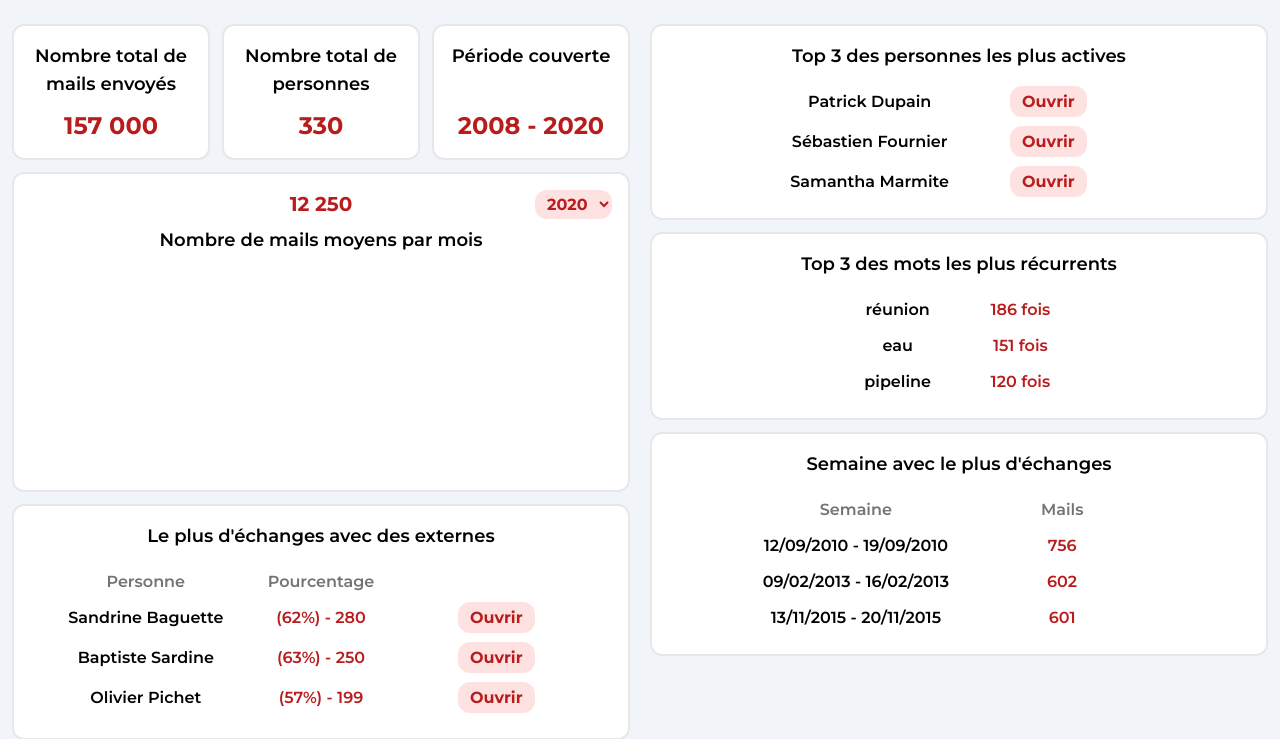
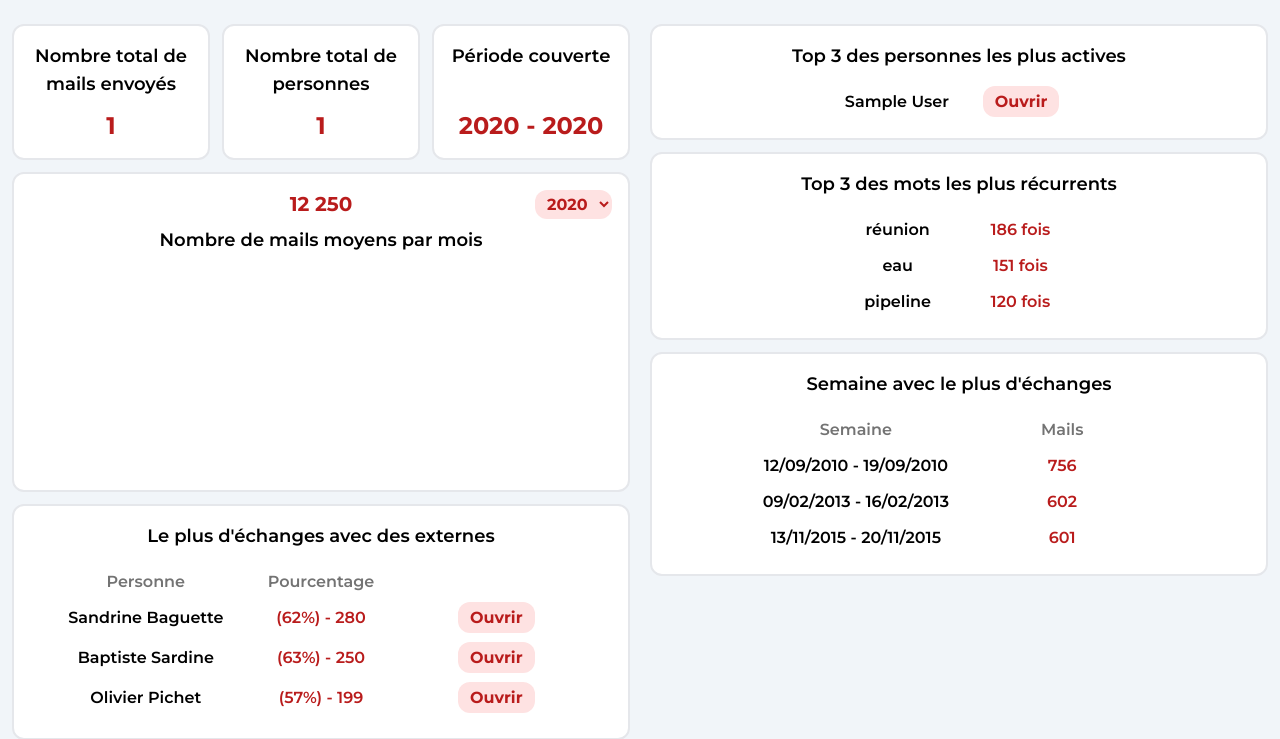
Before and after one commit to soniiix/enron-data-visualizer, a Django app: page / in a window 1280 px wide. Shown: the part 80-819 px from the top of the page. Run offline with Django 5.2, Linux system fonts and the light colour scheme; tables that the repository leaves empty hold one stand-in row (values such as "Sample post"); some libraries are stand-ins or nearby versions.

Commit message:
feat: retrieve main stats and top 3 people and display them

```diff
--- a/base_app/templates/home.html
+++ b/base_app/templates/home.html
@@ -27,15 +27,15 @@
             <div class="grid grid-cols-1 sm:grid-cols-1 lg:grid-cols-3 gap-3 w-full text-center mb-3">
                 <div class="flex flex-col items-center justify-between bg-white p-2 sm:p-4 rounded-xl border-gray-200 border-2">
                     <h3 class="mb-3 text-sm sm:text-base lg:text-lg">Nombre total de mails envoyés</h3>
-                    <span class="text-red-700 font-bold text-lg sm:text-xl lg:text-2xl">157 000</span>
+                    <span class="text-red-700 font-bold text-lg sm:text-xl lg:text-2xl">{{email_count}}</span>
                 </div>
                 <div class="flex flex-col items-center justify-between bg-white p-2 sm:p-4 rounded-xl border-gray-200 border-2">
                     <h3 class="mb-3 text-sm sm:text-base lg:text-lg">Nombre total de personnes</h3>
-                    <span class="text-red-700 font-bold text-lg sm:text-xl lg:text-2xl">330</span>
+                    <span class="text-red-700 font-bold text-lg sm:text-xl lg:text-2xl">{{people_count}}</span>
                 </div>
                 <div class="flex flex-col items-center justify-between bg-white p-2 sm:p-4 rounded-xl border-gray-200 border-2">
                     <h3 class="mb-3 text-sm sm:text-base lg:text-lg">Période couverte</h3>
-                    <span class="text-red-700 font-bold text-lg sm:text-xl lg:text-2xl">2008 - 2020</span>
+                    <span class="text-red-700 font-bold text-lg sm:text-xl lg:text-2xl">{{covered_period}}</span>
                 </div>
             </div>
             <!-- Deuxième ligne (Graphique) -->
@@ -90,18 +90,13 @@
                 <div class="flex flex-col items-center bg-white p-2 sm:p-4 rounded-xl border-gray-200 border-2 mb-3">
                     <h3 class="mb-5 text-sm text-center sm:text-base lg:text-lg">Top 3 des personnes les plus actives</h3>
                     <div class="grid grid-cols-2 sm:grid-cols-2 lg:grid-cols-2 gap-x-5 gap-y-2 text-xs text-center sm:text-sm lg:text-base">
-                        <span class="mb-1">Patrick Dupain</span>
+                    {% for person in top3_people %}
+                        <span class="mb-1">{{person.firstname}} {{person.lastname}}</span>
                         <div class="mb-2">
+                            {# à faire: personnaliser le lien #}
                             <a href="#" class="bg-red-100 text-red-700 font-bold px-3 py-1.5 rounded-xl hover:border">Ouvrir</a>
                         </div>
-                        <span class="mb-1">Sébastien Fournier</span>
-                        <div class="mb-2">
-                            <a href="#" class="bg-red-100 text-red-700 font-bold px-3 py-1.5 rounded-xl hover:border">Ouvrir</a>
-                        </div>
-                        <span class="mb-1">Samantha Marmite</span>
-                        <div class="mb-2">
-                            <a href="#" class="bg-red-100 text-red-700 font-bold px-3 py-1.5 rounded-xl hover:border">Ouvrir</a>
-                        </div>
+                    {% endfor %}
                     </div>
                 </div>
                 <!-- Deuxième ligne (top 3 mots) -->
--- a/base_app/views.py
+++ b/base_app/views.py
@@ -1,7 +1,30 @@
 from django.shortcuts import render
+from base_app.models import Mail, Employee, Email
+from datetime import datetime
+from django.db.models import Count
 
 def home(request):
-    return render(request, "home.html")
+    CURRENT_YEAR = datetime.today().year
+    YEARS_RANGE = ["1900", CURRENT_YEAR]
+
+    # Nombre total de mails
+    email_count = Mail.objects.count()
+    # Nombre total de personnes?
+    people_count = Employee.objects.count()
+    # Récupérer la période couverte
+    min_year = Mail.objects.filter(date_mail__year__range=YEARS_RANGE).earliest("date_mail").date_mail.year
+    max_year = Mail.objects.filter(date_mail__year__range=YEARS_RANGE).latest("date_mail").date_mail.year
+    covered_period = f"{min_year} - {max_year}"
+    # Trouver les 3 personnes les plus actives (en fonction du nombre de mails envoyés)
+    top3_people = (Employee.objects.annotate(email_count=Count('email__mail')).order_by('-email_count')[:3])
+
+    context = {
+        "email_count": format(email_count, ',').replace(',', ' '),
+        "people_count": format(people_count, ',').replace(',', ' '),
+        "covered_period": covered_period,
+        "top3_people": top3_people
+    }
+    return render(request, "home.html", context)
 
 def people(request):
     return render(request, "people.html")
```
